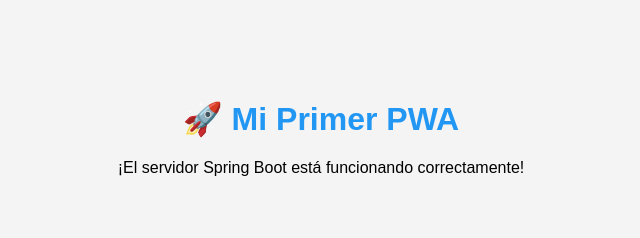
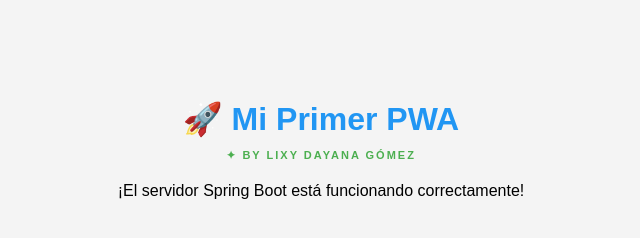
Before and after one commit to lixy18de/miprimerpwa, a plain HTML site: page index.html in a window 1280 px wide. Shown: the whole page, without its empty margins (319-959 px from the left). Drawn offline with Linux system fonts and the light colour scheme.

Commit message:
Enhance index.html with author attribution
Added a centered author attribution and adjusted styling.

```diff
--- a/index.html
+++ b/index.html
@@ -9,7 +9,21 @@
 </head>
 <body>
 
+<div style="text-align:center;">
     <h1>🚀 Mi Primer PWA</h1>
+
+    <div style="
+        font-size:11px;
+        letter-spacing:2px;
+        text-transform:uppercase;
+        color:#4CAF50;
+        font-weight:700;
+        margin-top:-10px;
+        margin-bottom:20px;
+    ">
+        ✦ By Lixy Dayana Gómez
+    </div>
+</div>
 
     <p>¡El servidor Spring Boot está funcionando correctamente!</p>
 
```
